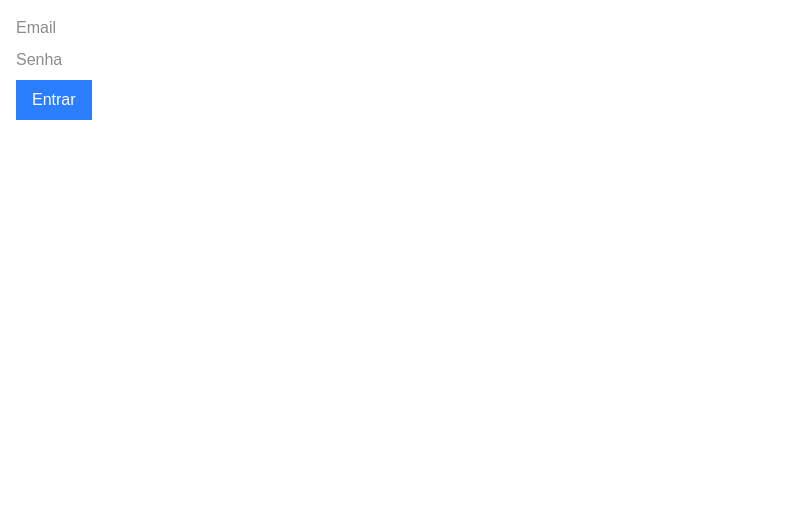
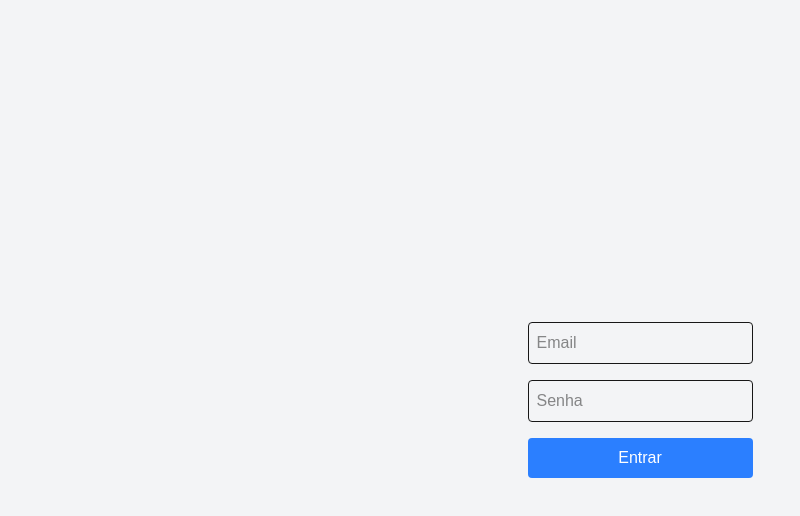
Before and after one commit to GuilhermeDeOliveiraAmorim/you-choose-frontend, a Next.js app: page /login in a window 1280 px wide. Shown: the top 516 px of the page, without its empty margins (0-800 px from the left). Built offline with nearby package versions, Linux system fonts and the light colour scheme.

Commit message:
✨ feat: refactor LoginPage to use LoginForm component and implement login logic

```diff
--- a/src/app/login/page.tsx
+++ b/src/app/login/page.tsx
@@ -1,44 +1,9 @@
-"use client";
-
-import { useForm } from "react-hook-form";
-import { useRouter } from "next/navigation";
-import { AuthServiceHttp } from "@/infrastructure/api/auth-api";
+import LoginForm from "@/presentation/components/forms/LoginForm";
 
 export default function LoginPage() {
-  const { register, handleSubmit } = useForm<LoginFormData>();
-  const router = useRouter();
-  const authService = new AuthServiceHttp();
-
-  interface LoginFormData {
-    email: string;
-    password: string;
-  }
-
-  const onSubmit = async (data: LoginFormData) => {
-    try {
-      await authService.login(data.email, data.password);
-      router.push("/vote");
-    } catch {
-      alert("Erro ao fazer login.");
-    }
-  };
-
   return (
-    <form onSubmit={handleSubmit(onSubmit)} className="p-4">
-      <input
-        {...register("email")}
-        placeholder="Email"
-        className="block mb-2"
-      />
-      <input
-        {...register("password")}
-        placeholder="Senha"
-        type="password"
-        className="block mb-2"
-      />
-      <button type="submit" className="bg-blue-500 text-white px-4 py-2">
-        Entrar
-      </button>
-    </form>
+    <div className="min-h-screen flex items-center justify-center bg-gray-100">
+      <LoginForm />
+    </div>
   );
 }
--- /dev/null
+++ b/src/presentation/components/forms/LoginForm.tsx
@@ -0,0 +1,63 @@
+"use client";
+
+import { useState } from "react";
+import { LoginInput, LoginUseCase } from "@/core/usecases/login.usecase";
+import { AuthServiceHttp } from "@/infrastructure/api/auth-api";
+import { useRouter } from "next/navigation";
+
+export default function LoginForm() {
+  const [form, setForm] = useState<LoginInput>({
+    email: "",
+    password: "",
+  });
+  const [message, setMessage] = useState<string | null>(null);
+  const router = useRouter();
+
+  const handleChange = (e: React.ChangeEvent<HTMLInputElement>) => {
+    setForm({ ...form, [e.target.name]: e.target.value });
+  };
+
+  const handleSubmit = async (e: React.FormEvent) => {
+    e.preventDefault();
+    const authRepo = new AuthServiceHttp();
+    const usecase = new LoginUseCase(authRepo);
+    const [output, errors] = await usecase.execute(form);
+
+    if (errors) {
+      const messages = errors.errors
+        .map((e) => `• ${e.title}: ${e.detail}`)
+        .join("\n");
+      setMessage(messages);
+    } else if (output) {
+      setMessage(output.success_message);
+      router.push("/vote");
+    }
+  };
+
+  return (
+    <form
+      onSubmit={handleSubmit}
+      className="flex flex-col gap-4 max-w-sm mx-auto p-4"
+    >
+      <input
+        name="email"
+        placeholder="Email"
+        value={form.email}
+        onChange={handleChange}
+        className="border p-2 rounded"
+      />
+      <input
+        name="password"
+        type="password"
+        placeholder="Senha"
+        value={form.password}
+        onChange={handleChange}
+        className="border p-2 rounded"
+      />
+      <button type="submit" className="bg-blue-500 text-white py-2 rounded">
+        Entrar
+      </button>
+      {message && <p className="text-center mt-2">{message}</p>}
+    </form>
+  );
+}
```
